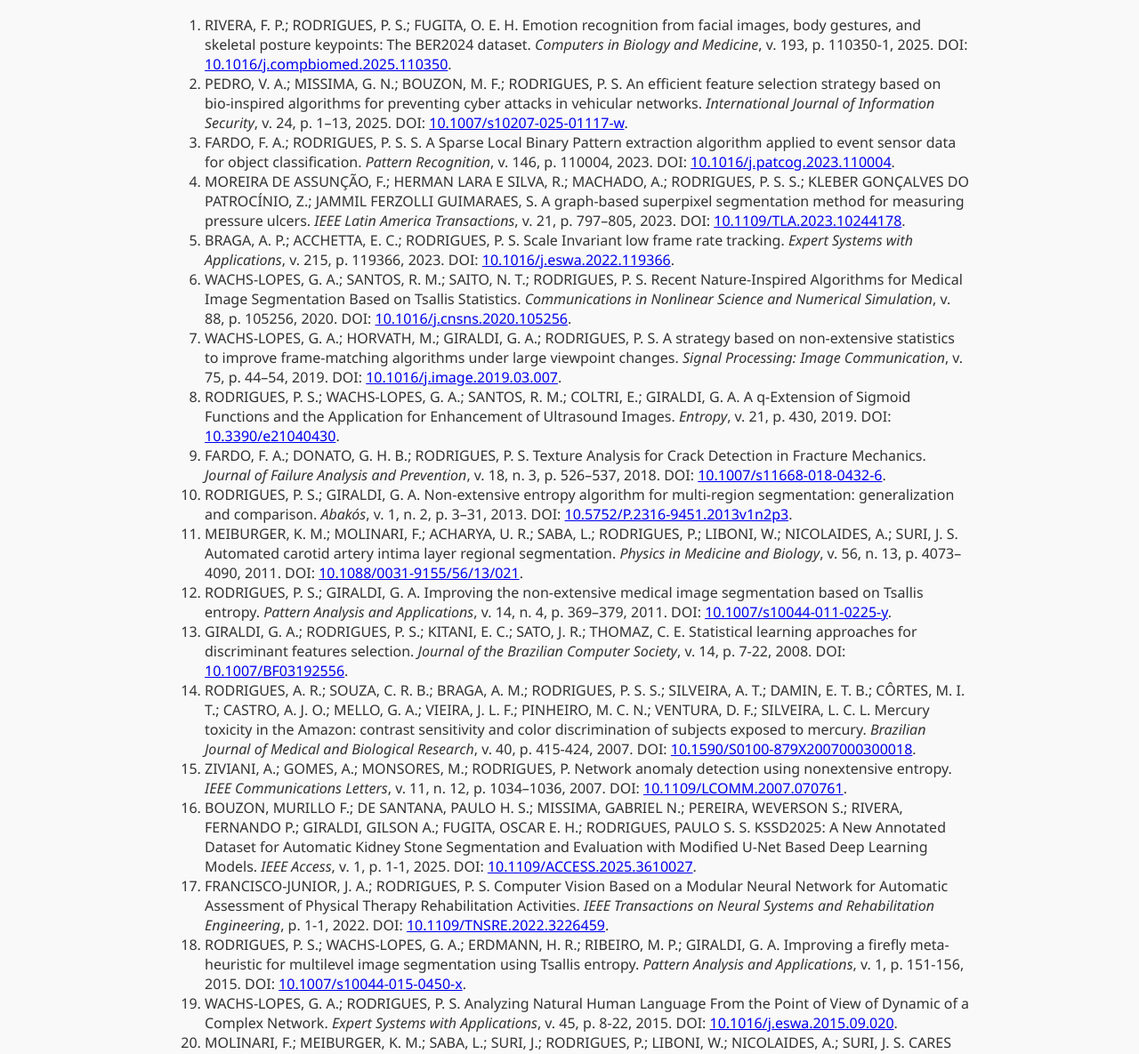
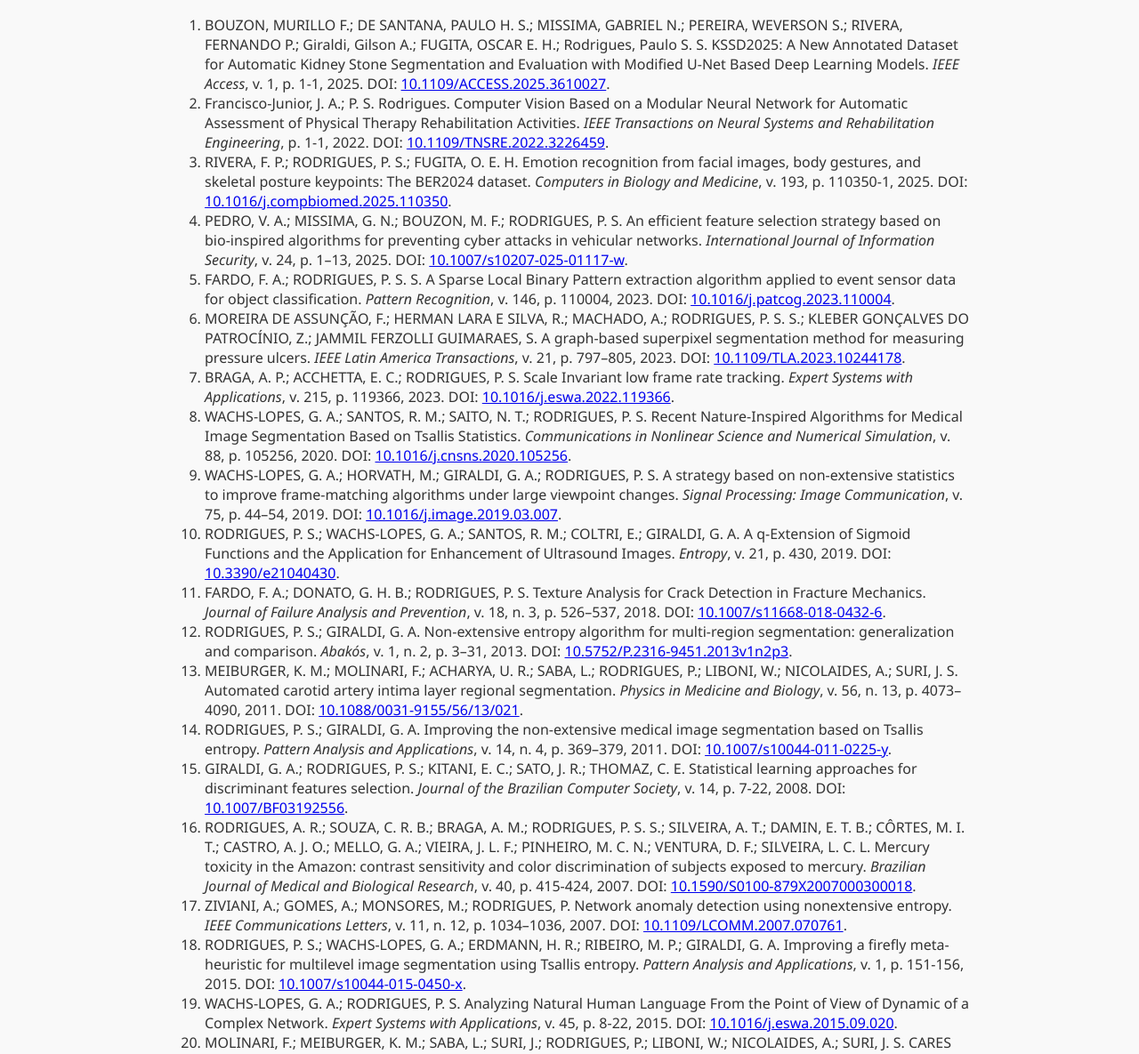
Before and after one commit to PauloSergioImmersiveScience/immersivelab, a plain HTML site: page publications.html in a window 1280 px wide. Shown: the part 292-1477 px from the top of the page at 89% size. Drawn offline with Linux system fonts and the light colour scheme.

Commit message:
Add files via upload

```diff
--- a/publications.html
+++ b/publications.html
@@ -23,7 +23,8 @@
 
   <section class="content">
     <h2>Publications (ABNT)</h2>
-    <ol class="pub-list">
+    <ol class="pub-list"><li>BOUZON, MURILLO F.; DE SANTANA, PAULO H. S.; MISSIMA, GABRIEL N.; PEREIRA, WEVERSON S.; RIVERA, FERNANDO P.; Giraldi, Gilson A.; FUGITA, OSCAR E. H.; Rodrigues, Paulo S. S. KSSD2025: A New Annotated Dataset for Automatic Kidney Stone Segmentation and Evaluation with Modified U-Net Based Deep Learning Models. <a href="https://doi.org/10.1109/ACCESS.2025.3610027" target="_blank" rel="noopener"></a> <em>IEEE Access</em>, v. 1, p. 1-1, 2025. DOI: <a href="https://doi.org/10.1109/ACCESS.2025.3610027" target="_blank" rel="noopener">10.1109/ACCESS.2025.3610027</a>.</li>
+      <li>Francisco-Junior, J. A.; P. S. Rodrigues. Computer Vision Based on a Modular Neural Network for Automatic Assessment of Physical Therapy Rehabilitation Activities. <a href="https://doi.org/10.1109/TNSRE.2022.3226459" target="_blank" rel="noopener"></a> <em>IEEE Transactions on Neural Systems and Rehabilitation Engineering</em>, p. 1-1, 2022. DOI: <a href="https://doi.org/10.1109/TNSRE.2022.3226459" target="_blank" rel="noopener">10.1109/TNSRE.2022.3226459</a>.</li>
       <li>RIVERA, F. P.; RODRIGUES, P. S.; FUGITA, O. E. H. Emotion recognition from facial images, body gestures, and skeletal posture keypoints: The BER2024 dataset. <a href="https://doi.org/10.1016/j.compbiomed.2025.110350" target="_blank" rel="noopener"></a> <em>Computers in Biology and Medicine</em>, v. 193, p. 110350-1, 2025. DOI: <a href="https://doi.org/10.1016/j.compbiomed.2025.110350" target="_blank" rel="noopener">10.1016/j.compbiomed.2025.110350</a>.</li>
       <li>PEDRO, V. A.; MISSIMA, G. N.; BOUZON, M. F.; RODRIGUES, P. S. An efficient feature selection strategy based on bio-inspired algorithms for preventing cyber attacks in vehicular networks. <a href="https://doi.org/10.1007/s10207-025-01117-w" target="_blank" rel="noopener"></a> <em>International Journal of Information Security</em>, v. 24, p. 1–13, 2025. DOI: <a href="https://doi.org/10.1007/s10207-025-01117-w" target="_blank" rel="noopener">10.1007/s10207-025-01117-w</a>.</li>
       <li>FARDO, F. A.; RODRIGUES, P. S. S. A Sparse Local Binary Pattern extraction algorithm applied to event sensor data for object classification. <a href="https://doi.org/10.1016/j.patcog.2023.110004" target="_blank" rel="noopener"></a> <em>Pattern Recognition</em>, v. 146, p. 110004, 2023. DOI: <a href="https://doi.org/10.1016/j.patcog.2023.110004" target="_blank" rel="noopener">10.1016/j.patcog.2023.110004</a>.</li>
@@ -39,14 +40,10 @@
       <li>GIRALDI, G. A.; RODRIGUES, P. S.; KITANI, E. C.; SATO, J. R.; THOMAZ, C. E. Statistical learning approaches for discriminant features selection. <a href="https://doi.org/10.1007/BF03192556" target="_blank" rel="noopener"></a> <em>Journal of the Brazilian Computer Society</em>, v. 14, p. 7-22, 2008. DOI: <a href="https://doi.org/10.1007/BF03192556" target="_blank" rel="noopener">10.1007/BF03192556</a>.</li>
       <li>RODRIGUES, A. R.; SOUZA, C. R. B.; BRAGA, A. M.; RODRIGUES, P. S. S.; SILVEIRA, A. T.; DAMIN, E. T. B.; CÔRTES, M. I. T.; CASTRO, A. J. O.; MELLO, G. A.; VIEIRA, J. L. F.; PINHEIRO, M. C. N.; VENTURA, D. F.; SILVEIRA, L. C. L. Mercury toxicity in the Amazon: contrast sensitivity and color discrimination of subjects exposed to mercury. <a href="https://doi.org/10.1590/S0100-879X2007000300018" target="_blank" rel="noopener"></a> <em>Brazilian Journal of Medical and Biological Research</em>, v. 40, p. 415-424, 2007. DOI: <a href="https://doi.org/10.1590/S0100-879X2007000300018" target="_blank" rel="noopener">10.1590/S0100-879X2007000300018</a>.</li>
       <li>ZIVIANI, A.; GOMES, A.; MONSORES, M.; RODRIGUES, P. Network anomaly detection using nonextensive entropy. <a href="https://doi.org/10.1109/LCOMM.2007.070761" target="_blank" rel="noopener"></a> <em>IEEE Communications Letters</em>, v. 11, n. 12, p. 1034–1036, 2007. DOI: <a href="https://doi.org/10.1109/LCOMM.2007.070761" target="_blank" rel="noopener">10.1109/LCOMM.2007.070761</a>.</li>
-      <li>BOUZON, MURILLO F.; DE SANTANA, PAULO H. S.; MISSIMA, GABRIEL N.; PEREIRA, WEVERSON S.; RIVERA, FERNANDO P.; GIRALDI, GILSON A.; FUGITA, OSCAR E. H.; RODRIGUES, PAULO S. S. KSSD2025: A New Annotated Dataset for Automatic Kidney Stone Segmentation and Evaluation with Modified U-Net Based Deep Learning Models. <a href="https://doi.org/10.1109/ACCESS.2025.3610027" target="_blank" rel="noopener"></a> <em>IEEE Access</em>, v. 1, p. 1-1, 2025. DOI: <a href="https://doi.org/10.1109/ACCESS.2025.3610027" target="_blank" rel="noopener">10.1109/ACCESS.2025.3610027</a>.</li>
-      <li>FRANCISCO-JUNIOR, J. A.; RODRIGUES, P. S. Computer Vision Based on a Modular Neural Network for Automatic Assessment of Physical Therapy Rehabilitation Activities. <a href="https://doi.org/10.1109/TNSRE.2022.3226459" target="_blank" rel="noopener"></a> <em>IEEE Transactions on Neural Systems and Rehabilitation Engineering</em>, p. 1-1, 2022. DOI: <a href="https://doi.org/10.1109/TNSRE.2022.3226459" target="_blank" rel="noopener">10.1109/TNSRE.2022.3226459</a>.</li>
       <li>RODRIGUES, P. S.; WACHS-LOPES, G. A.; ERDMANN, H. R.; RIBEIRO, M. P.; GIRALDI, G. A. Improving a firefly meta-heuristic for multilevel image segmentation using Tsallis entropy. <a href="https://doi.org/10.1007/s10044-015-0450-x" target="_blank" rel="noopener"></a> <em>Pattern Analysis and Applications</em>, v. 1, p. 151-156, 2015. DOI: <a href="https://doi.org/10.1007/s10044-015-0450-x" target="_blank" rel="noopener">10.1007/s10044-015-0450-x</a>.</li>
       <li>WACHS-LOPES, G. A.; RODRIGUES, P. S. Analyzing Natural Human Language From the Point of View of Dynamic of a Complex Network. <a href="https://doi.org/10.1016/j.eswa.2015.09.020" target="_blank" rel="noopener"></a> <em>Expert Systems with Applications</em>, v. 45, p. 8-22, 2015. DOI: <a href="https://doi.org/10.1016/j.eswa.2015.09.020" target="_blank" rel="noopener">10.1016/j.eswa.2015.09.020</a>.</li>
       <li>MOLINARI, F.; MEIBURGER, K. M.; SABA, L.; SURI, J.; RODRIGUES, P.; LIBONI, W.; NICOLAIDES, A.; SURI, J. S. CARES 2.0: Completely Automated Robust Edge Snapper for CIMT Measurement in 300 Ultrasound Images-A Two Stage Paradigm. <a href="https://doi.org/10.1166/jmihi.2011.1016" target="_blank" rel="noopener"></a> <em>Journal of Medical Imaging and Health Informatics</em>, v. 1, p. 150-163, 2011. DOI: <a href="https://doi.org/10.1166/jmihi.2011.1016" target="_blank" rel="noopener">10.1166/jmihi.2011.1016</a>.</li>
-      <li>MOURA, P. M.; GIRALDI, G.; LIRA, P. H.; LEITE, D. A. Q.; RODRIGUES, P. S. S.; FARIA, M.; GUTFILEN, B. Image assessment of MSCT and CBCT scans for rapid maxillary expansion: a pilot study. <a href="https://doi.org/10.1080/10255842.2010.511618" target="_blank" rel="noopener"></a> <em>Computer Methods in Biomechanics and Biomedical Engineering</em>, v. 14, p. 1089-1095, 2011. DOI: <a href="https://doi.org/10.1080/10255842.2010.511618" target="_blank" rel="noopener">10.1080/10255842.2010.511618</a>.</li>
-    1618" target="_blank" rel="noopener">10.1080/10255842.2010.511618</a>.</li>
-    </ol>
+      <li>MOURA, P. M.; GIRALDI, G.; LIRA, P. H.; LEITE, D. A. Q.; RODRIGUES, P. S. S.; FARIA, M.; GUTFILEN, B. Image assessment of MSCT and CBCT scans for rapid maxillary expansion: a pilot study. <a href="https://doi.org/10.1080/10255842.2010.511618" target="_blank" rel="noopener"></a> <em>Computer Methods in Biomechanics and Biomedical Engineering</em>, v. 14, p. 1089-1095, 2011. DOI: <a href="https://doi.org/10.1080/10255842.2010.511618" target="_blank" rel="noopener">10.1080/10255842.2010.511618</a>.</li></ol>
   </section>
 
   <footer>
```
